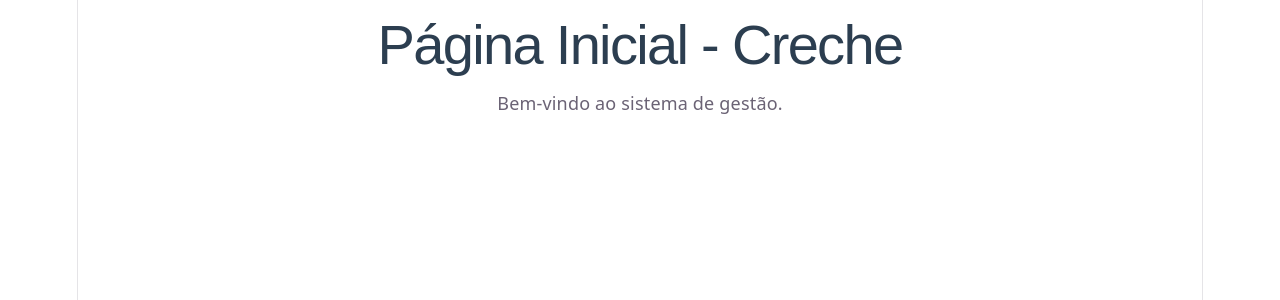
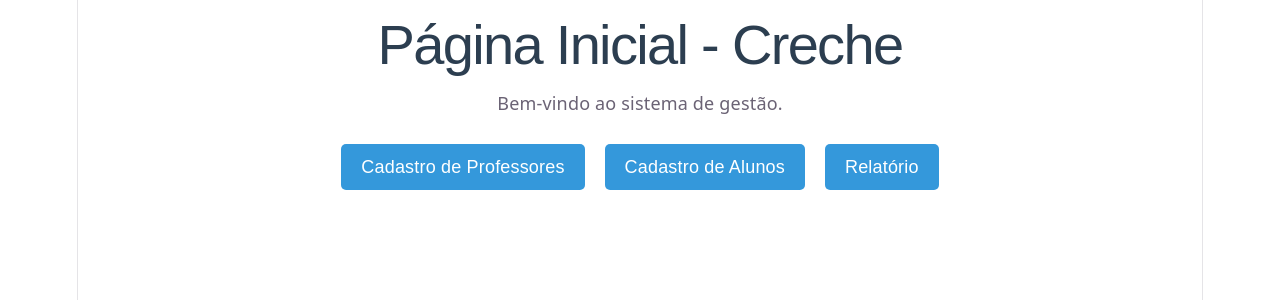
Before and after one commit to GuilhermeeCarvalho/Acesso-de-alunos-creche-, a React (Vite) app in the folder frontend/: page / in a window 1280 px wide. Shown: the top 300 px of the page. Built offline with nearby package versions, Linux system fonts and the light colour scheme.

Commit message:
Botões adicionados para acesso de outras paginas

```diff
--- a/frontend/src/pages/Home.css
+++ b/frontend/src/pages/Home.css
@@ -2,3 +2,28 @@ h1 {
   color: #2c3e50;
   font-family: sans-serif;
 }
+
+nav ul {
+  list-style: none;
+  padding: 0;
+  text-align: center;
+}
+
+nav li {
+  display: inline-block;
+  margin: 10px;
+}
+
+nav a {
+  display: inline-block;
+  padding: 10px 20px;
+  background-color: #3498db;
+  color: white;
+  text-decoration: none;
+  border-radius: 5px;
+  font-family: sans-serif;
+}
+
+nav a:hover {
+  background-color: #2980b9;
+}
--- a/frontend/src/pages/Home.jsx
+++ b/frontend/src/pages/Home.jsx
@@ -1,4 +1,5 @@
 import React from 'react';
+import { Link } from 'react-router-dom';
 import './Home.css';
 
 function Home() {
@@ -6,6 +7,13 @@ function Home() {
     <div>
       <h1>Página Inicial - Creche</h1>
       <p>Bem-vindo ao sistema de gestão.</p>
+      <nav>
+        <ul>
+          <li><Link to="/cadastro-professor">Cadastro de Professores</Link></li>
+          <li><Link to="/cadastro-alunos">Cadastro de Alunos</Link></li>
+          <li><Link to="/relatorio">Relatório</Link></li>
+        </ul>
+      </nav>
     </div>
   );
 }
```
